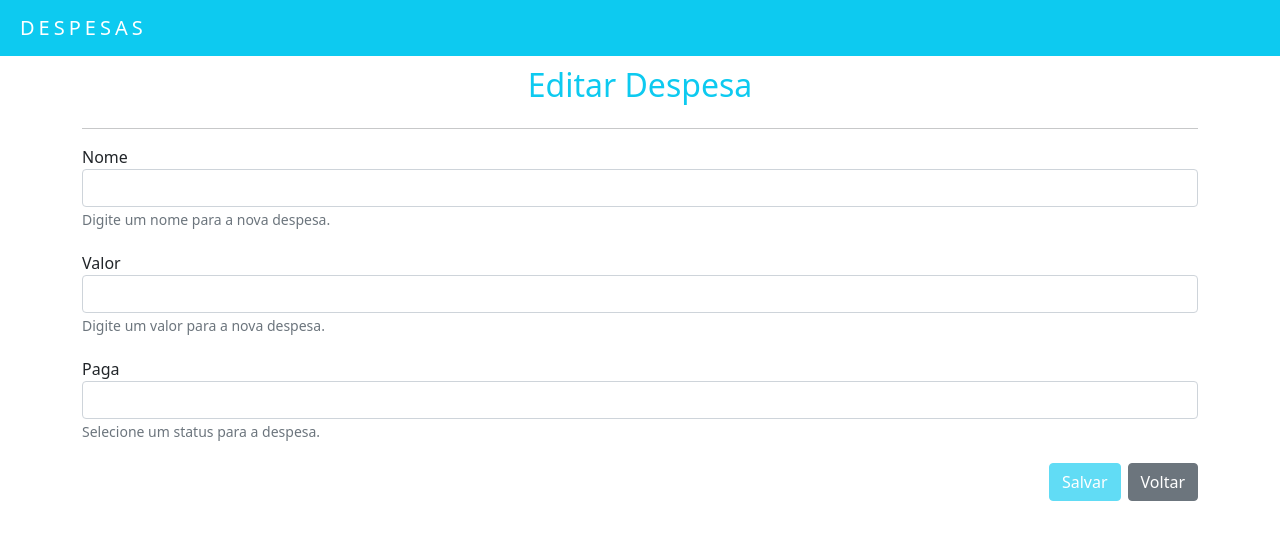
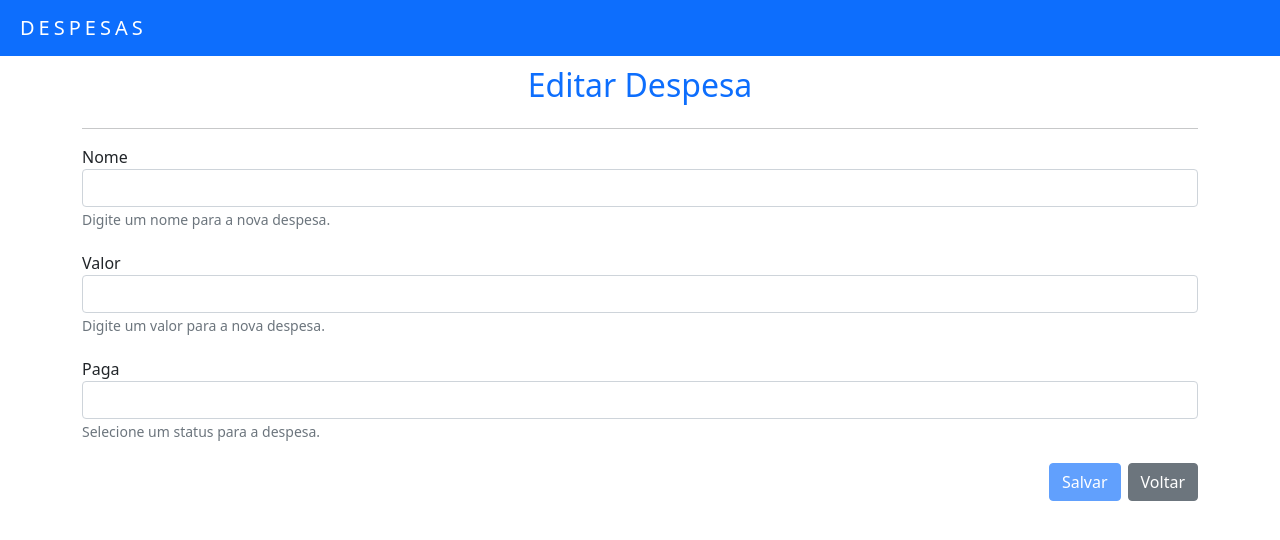
Before and after one commit to dcodifica/despesas-mensais-angular, an Angular app: page /editar-despesa/1 in a window 1280 px wide. Shown: the top 540 px of the page. Built offline with nearby package versions, Linux system fonts and the light colour scheme.

Commit message:
Alterações nas cores da UI.

```diff
--- a/src/app/app.component.html
+++ b/src/app/app.component.html
@@ -1,4 +1,4 @@
-<nav class="navbar navbar-dark bg-info">
+<nav class="navbar navbar-dark bg-primary">
   <a class="navbar-brand">DESPESAS</a>
 </nav>
 <div class="container">
--- a/src/app/components/form-despesa/form-despesa.component.html
+++ b/src/app/components/form-despesa/form-despesa.component.html
@@ -1,6 +1,6 @@
 <div class="row">
     <div class="col-xs-12">
-        <h2 class="titulo-pagina text-info">{{ titulo }}</h2>
+        <h2 class="titulo-pagina text-primary">{{ titulo }}</h2>
     </div>
 </div>
 <hr>
@@ -41,7 +41,7 @@
                 </small>
             </div>
             <div class="div-btn-acoes margem-superior">
-                <button class="btn btn-info btn-submit" type="submit"
+                <button class="btn btn-primary btn-submit" type="submit"
                     [disabled]="formDespesa.valid == false || formDespesa.dirty == false || salvando == true">
                     <span *ngIf="salvando == true" class="spinner-border spinner-border-sm" role="status"
                         aria-hidden="true">
--- a/src/app/components/lista-despesas/lista-despesas.component.html
+++ b/src/app/components/lista-despesas/lista-despesas.component.html
@@ -1,7 +1,7 @@
-<h2 class="titulo-pagina text-info">Controle Mensal ({{ valorTotalDespesas | moeda }})</h2>
+<h2 class="titulo-pagina text-primary">Controle Mensal ({{ valorTotalDespesas | moeda }})</h2>
 <hr>
 <div class="loading-spinner">
-    <span *ngIf="carregando == true" class="spinner-border spinner-border-md text-info" role=" status"
+    <span *ngIf="carregando == true" class="spinner-border spinner-border-md text-primary" role=" status"
         aria-hidden="true">
     </span>
 </div>
@@ -13,13 +13,13 @@
     </div>
 </ul>
 <div class="btn-grupo-acoes" *ngIf="idDespesaSelecionada == ''">
-    <button *ngIf="carregando == false && erroCarregarDespesas == false" class="btn btn-info"
+    <button *ngIf="carregando == false && erroCarregarDespesas == false" class="btn btn-primary"
         [routerLink]="['/adicionar-despesa']">
         Incluir
     </button>
 </div>
 <div class="col-xs-12 btn-grupo-acoes" *ngIf="idDespesaSelecionada != ''">
-    <button class="btn btn-info" [routerLink]="['/editar-despesa', idDespesaSelecionada]">
+    <button class="btn btn-primary" [routerLink]="['/editar-despesa', idDespesaSelecionada]">
         Editar
     </button>
     <button class="btn btn-secondary" (click)="excluirDespesa()">Excluir</button>
--- a/src/styles.css
+++ b/src/styles.css
@@ -14,11 +14,15 @@
     color: #2dbf7a;
 }
 
+.alert-warning {
+    color: #ffa243;
+}
+
 .alert-danger, .erro-carregar {
     color: #f18690;
 }
 
-.alert-success, .alert-danger, .erro-carregar {
+.alert, .erro-carregar {
     text-align: center;
     border: none;
     letter-spacing: 4px;
```
